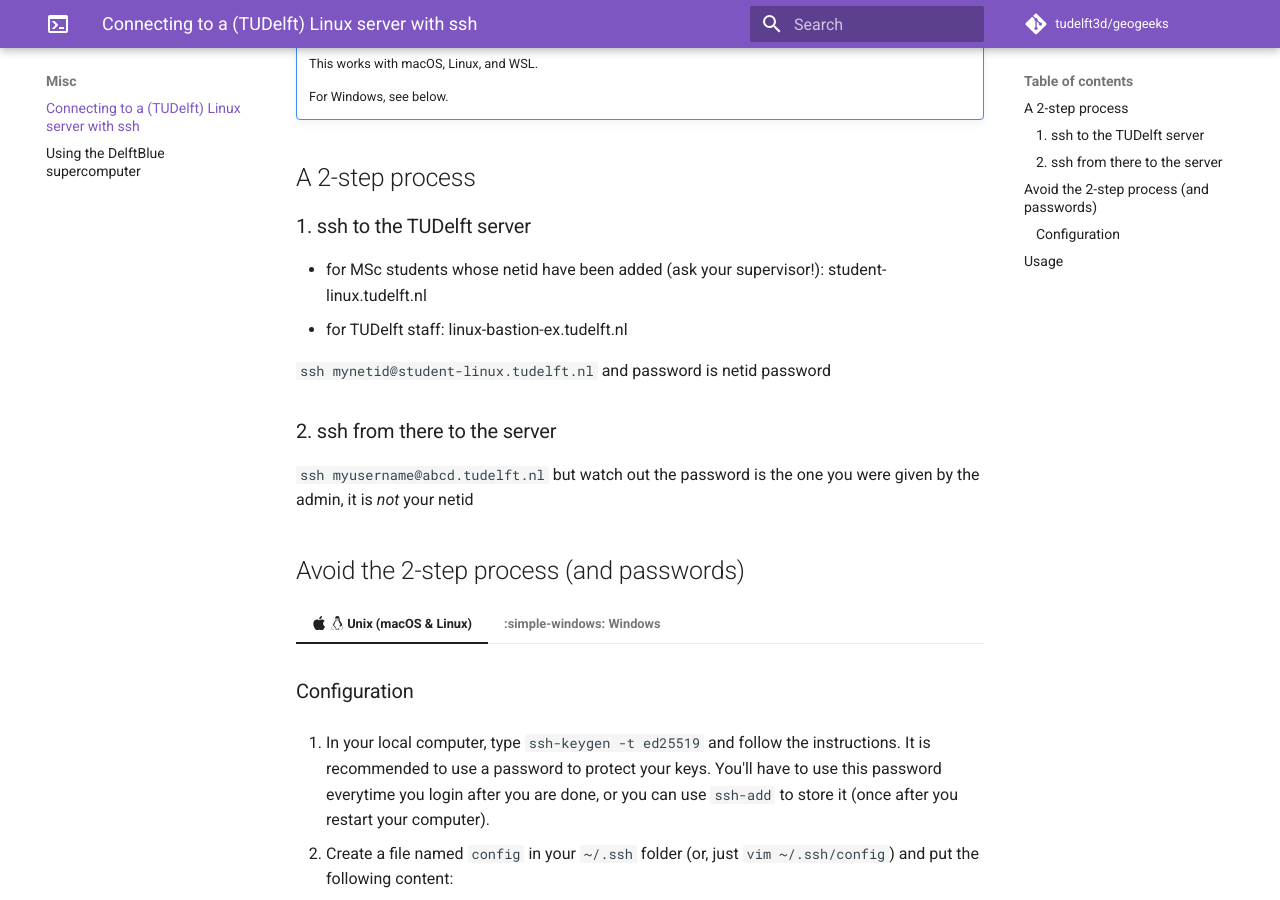
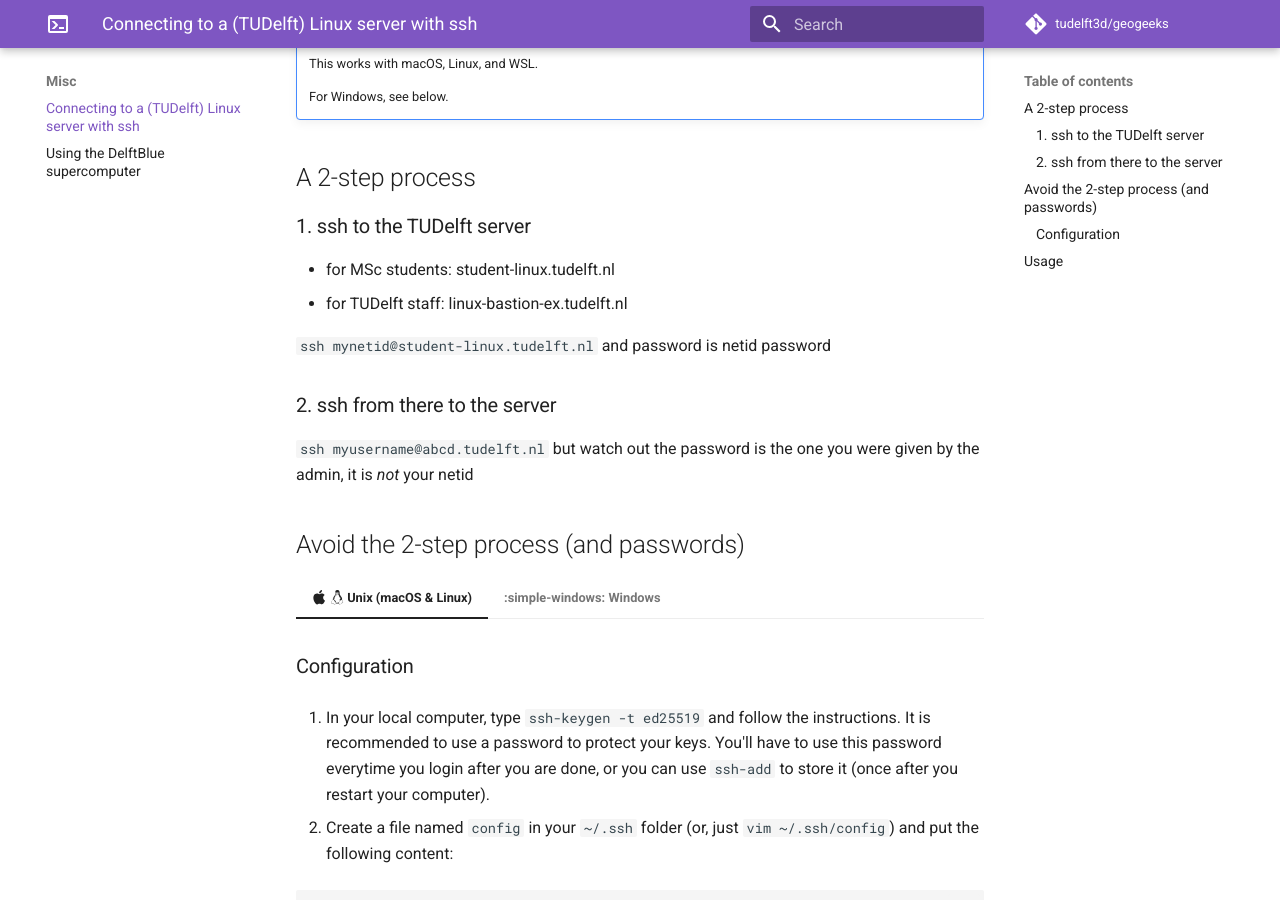
Before and after one commit to tudelft3d/geogeeks, an MkDocs documentation site: the page built from docs/misc/ssh.md, in a window 1280 px wide and 900 px high, scrolled down 337 px. Built offline with MkDocs 1.6.1 and Material for MkDocs 9.7.7, drawn with Linux system fonts in a browser that asks for light colours; comment, search, counter and statistics services are not loaded.

Commit message:
MSc students now have their netid added to the linux bastion

```diff
--- a/docs/misc/ssh.md
+++ b/docs/misc/ssh.md
@@ -15,7 +15,7 @@
 
 ### 1. ssh to the TUDelft server
 
-  - for MSc students whose netid have been added (ask your supervisor!): student-linux.tudelft.nl
+  - for MSc students: student-linux.tudelft.nl
   - for TUDelft staff: linux-bastion-ex.tudelft.nl
 
 `ssh mynetid@student-linux.tudelft.nl` and password is netid password
```
